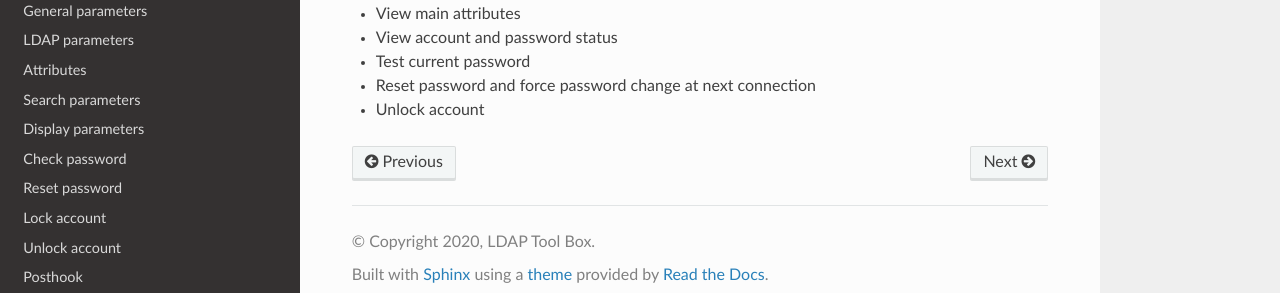
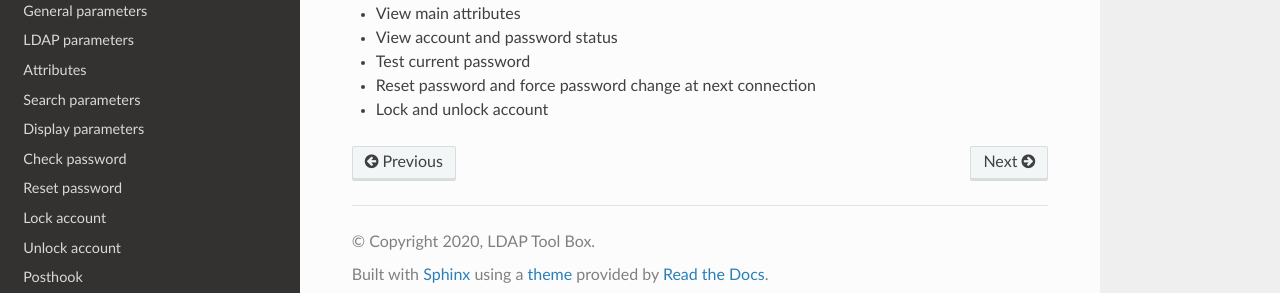
Before and after one commit to ltb-project/service-desk, a Sphinx documentation site: the page built from docs/presentation.rst, in a window 1280 px wide. Shown: the part 435-728 px from the top of the page. Built offline with Sphinx 7.4.7 and the Read the Docs theme 2.0.0, drawn with Linux system fonts in a browser that asks for light colours.

Commit message:
Introduce new feature (lock account)

```diff
--- a/docs/presentation.rst
+++ b/docs/presentation.rst
@@ -16,4 +16,4 @@ Features
 * View account and password status
 * Test current password
 * Reset password and force password change at next connection
-* Unlock account
+* Lock and unlock account
```
Also changed, not shown: README.md (+1 -1 lines).
